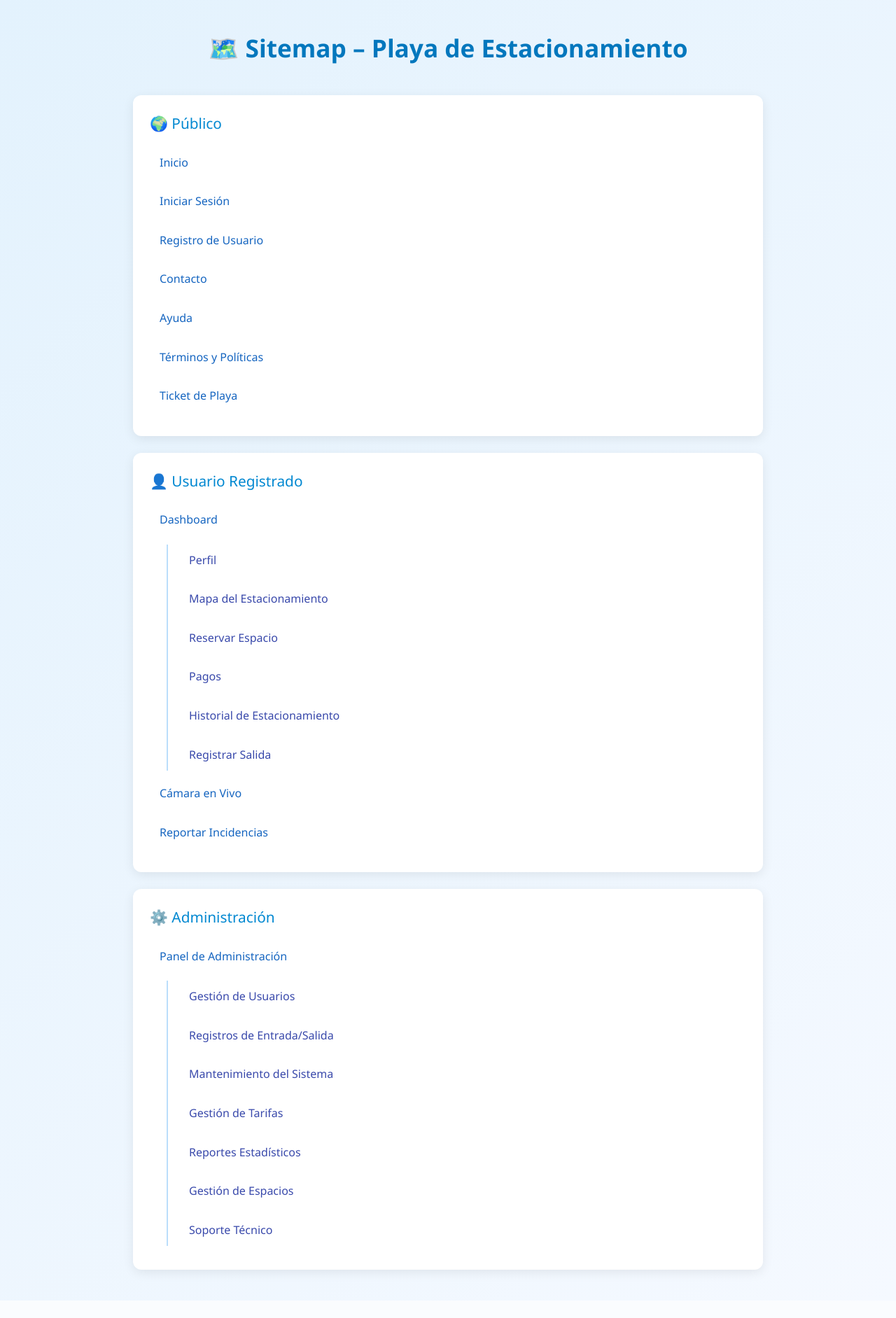
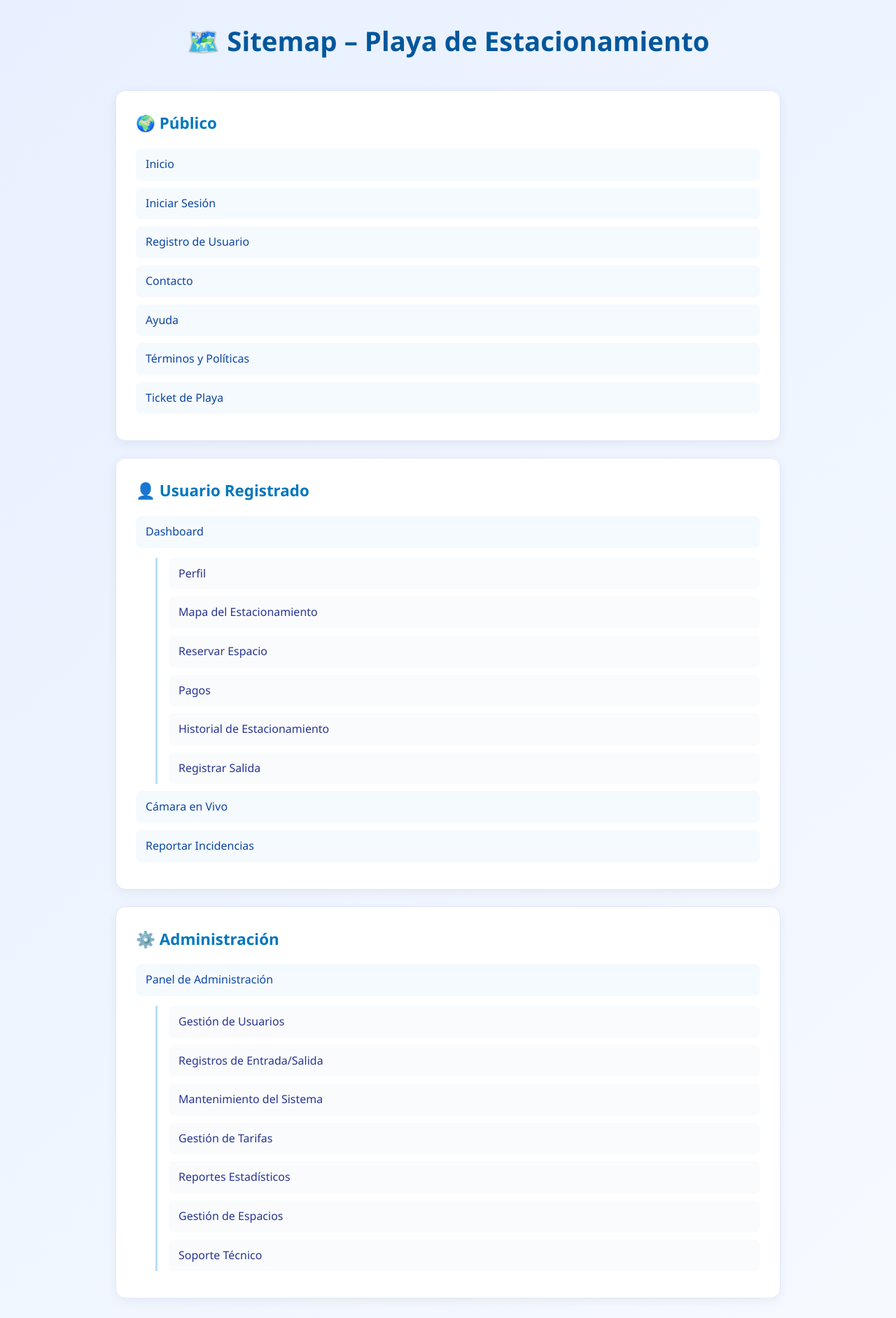
Before and after one commit to AQP-Connectivity/Proyecto-con-Python, a Flask app: template Estructura del Proyecto/templates/sitemap.html in a window 1280 px wide. Shown: the whole page at 70% size. Before the commit the page ends 1857 px from the top, so only its background shows below. Run offline with Flask 3, Linux system fonts and the light colour scheme; the template is opened without the code that fills it, so the values that code supplies are empty.

Commit message:
Update sitemap.html

```diff
--- a/Estructura del Proyecto/templates/sitemap.html
+++ b/Estructura del Proyecto/templates/sitemap.html
@@ -1,7 +1,7 @@
 <!DOCTYPE html>
 <html lang="es">
 <head>
-  <meta charset="UTF-8" />
+  <meta charset="UTF-8"/>
   <meta name="viewport" content="width=device-width, initial-scale=1.0"/>
   <title>Sitemap - Playa de Estacionamiento</title>
   <style>
@@ -12,44 +12,47 @@
     }
 
     body {
-      font-family: 'Segoe UI', system-ui, -apple-system, sans-serif;
-      background: linear-gradient(135deg, #e3f2fd, #f5f9ff);
-      color: #2c3e50;
-      padding: 20px;
+      font-family: "Segoe UI", system-ui, sans-serif;
+      background: linear-gradient(135deg, #e8f0ff, #f6faff);
+      color: #263238;
+      padding: 28px;
       line-height: 1.6;
     }
 
     h1 {
       text-align: center;
-      margin: 20px 0 40px;
-      font-size: 2.2rem;
-      color: #0277bd;
-      font-weight: 600;
+      margin-bottom: 40px;
+      font-size: 2.4rem;
+      color: #01579b;
+      font-weight: 700;
     }
 
     .sitemap-container {
-      max-width: 900px;
-      margin: 0 auto;
+      max-width: 950px;
+      margin: auto;
+      display: grid;
+      gap: 24px;
     }
 
     .sitemap-section {
       background: white;
-      border-radius: 12px;
-      box-shadow: 0 4px 16px rgba(0,0,0,0.08);
-      padding: 24px;
-      margin-bottom: 24px;
+      border-radius: 14px;
+      padding: 28px;
+      border: 1px solid #e0e7ff;
+      box-shadow: 0 4px 16px rgba(0, 0, 0, 0.06);
       transition: transform 0.2s ease, box-shadow 0.2s ease;
     }
 
     .sitemap-section:hover {
-      transform: translateY(-2px);
-      box-shadow: 0 6px 20px rgba(0,0,0,0.12);
+      transform: translateY(-4px);
+      box-shadow: 0 8px 28px rgba(0, 0, 0, 0.1);
     }
 
     .section-title {
-      font-size: 1.3rem;
-      margin-bottom: 16px;
-      color: #0288d1;
+      font-size: 1.4rem;
+      margin-bottom: 18px;
+      color: #0277bd;
+      font-weight: 600;
       display: flex;
       align-items: center;
       gap: 8px;
@@ -66,56 +69,60 @@
 
     a {
       text-decoration: none;
-      color: #1565c0;
+      color: #0d47a1;
       font-weight: 500;
       padding: 10px 14px;
       display: block;
       border-radius: 8px;
-      transition: background 0.2s, color 0.2s;
+      background: rgba(187, 222, 251, 0.15);
+      transition: background 0.25s ease, color 0.25s ease, transform 0.15s ease;
     }
 
     a:hover {
-      background-color: #e3f2fd;
-      color: #0277bd;
+      background: #e3f2fd;
+      color: #01579b;
+      transform: translateX(4px);
     }
 
+    /* Subniveles */
     .nested {
-      margin-left: 24px;
+      margin-left: 28px;
       padding-left: 16px;
-      border-left: 2px solid #bbdefb;
-      margin-top: 12px;
+      border-left: 3px solid #bbdefb;
+      margin-top: 14px;
     }
 
     .nested a {
+      background: rgba(207, 216, 220, 0.1);
       font-weight: 400;
-      color: #3949ab;
+      color: #283593;
     }
 
     .nested a:hover {
-      background-color: #f0f4ff;
+      background: #f1f3ff;
     }
 
-    @media (max-width: 600px) {
+    @media (max-width: 650px) {
+      h1 {
+        font-size: 1.9rem;
+      }
       .sitemap-section {
-        padding: 18px;
+        padding: 22px;
       }
-
-      h1 {
-        font-size: 1.8rem;
-      }
-
       .nested {
-        margin-left: 16px;
+        margin-left: 18px;
         padding-left: 12px;
       }
     }
   </style>
 </head>
+
 <body>
   <h1>🗺️ Sitemap – Playa de Estacionamiento</h1>
 
   <div class="sitemap-container">
-    <!-- Sección: Público -->
+
+    <!-- Público -->
     <div class="sitemap-section">
       <div class="section-title">🌍 Público</div>
       <ul>
@@ -129,7 +136,7 @@
       </ul>
     </div>
 
-    <!-- Sección: Usuario Registrado -->
+    <!-- Usuario Registrado -->
     <div class="sitemap-section">
       <div class="section-title">👤 Usuario Registrado</div>
       <ul>
@@ -144,12 +151,13 @@
             <li><a href="salida.html">Registrar Salida</a></li>
           </ul>
         </li>
+
         <li><a href="camara.html">Cámara en Vivo</a></li>
         <li><a href="viewcrash.html">Reportar Incidencias</a></li>
       </ul>
     </div>
 
-    <!-- Sección: Administración -->
+    <!-- Administración -->
     <div class="sitemap-section">
       <div class="section-title">⚙️ Administración</div>
       <ul>
@@ -167,6 +175,7 @@
         </li>
       </ul>
     </div>
+
   </div>
 </body>
 </html>
```
